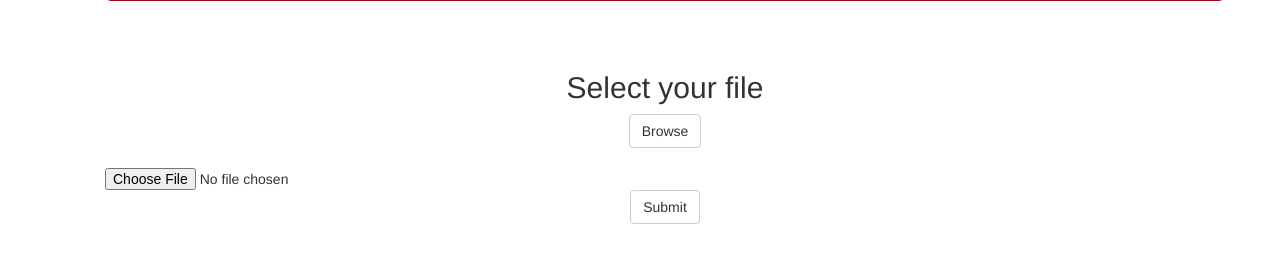
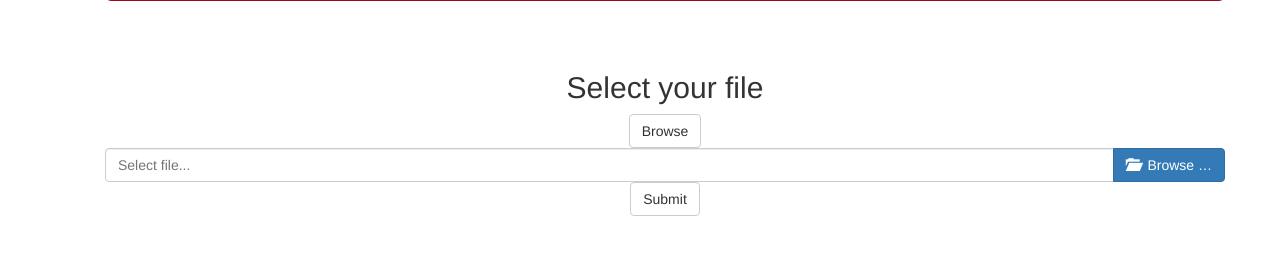
Before and after one commit to MikeBao99/ImageN, a Flask app: page / in a window 1280 px wide. Shown: the part 340-603 px from the top of the page. Run offline with Flask 2, Linux system fonts and the light colour scheme; some libraries are stand-ins or nearby versions.

Commit message:
Update homepage.html

```diff
--- a/app/templates/homepage.html
+++ b/app/templates/homepage.html
@@ -16,9 +16,8 @@
      <span class="btn btn-default btn-file">
        Browse <input type="file">
      </span>
-    <div class="form-horizontal text-center">
-      <input type="file" class="form-control-file center" id="file1" placeholder="Select File">
-    </div>
+    <input id="input-b1" name="input-b1" type="file" class="file">
+
 
     <button type="submit" class="btn btn-default">Submit</button>
   </form>
```
